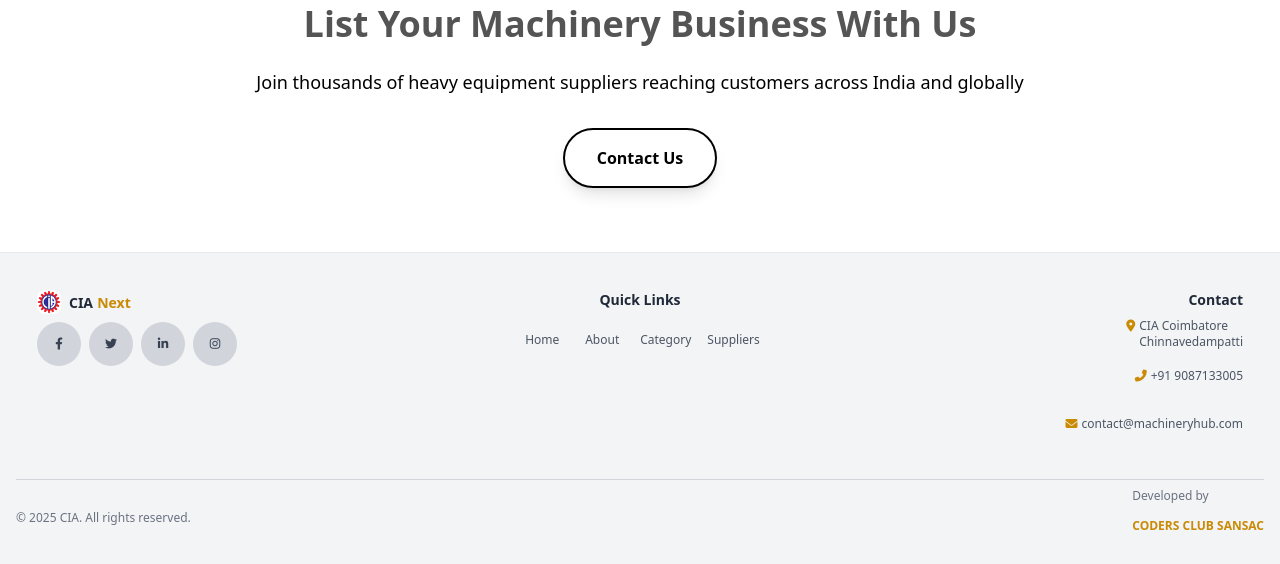
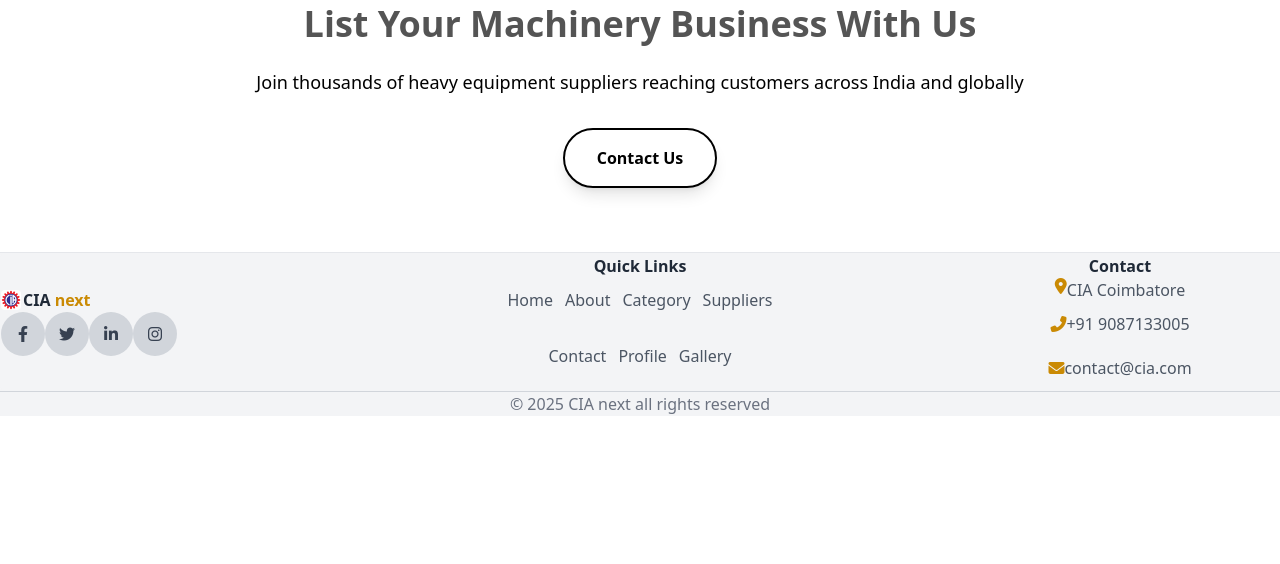
Before and after one commit to techspire01/ciadev, a Django app: page /about/ in a window 1280 px wide. Shown: the part 3851-4415 px from the top of the page. After the commit the page ends 4265 px from the top, so only its background shows below. Run offline with Django 5.2, Linux system fonts and the light colour scheme; data that the repository does not hold is empty; some libraries are stand-ins or nearby versions.

Commit message:
decrese the footer size and enhance the quick links footer.html

```diff
--- a/app/templates/footer.html
+++ b/app/templates/footer.html
@@ -1,107 +1,123 @@
 {% load static %}
 {% load custom_filters %}
 
-<footer class="bg-gray-100 text-gray-800 py-2 md:py-4 border-t border-gray-200">
-    <div class="container mx-auto px-2 md:px-4">
-      <div class="grid grid-cols-1 md:grid-cols-3 gap-2 md:gap-4">
+<footer class="bg-gray-100 text-gray-800 py-0.125 md:py-0.25 border-t border-gray-200">
+      <div class="grid grid-cols-1 md:grid-cols-4 gap-0.125 md:gap-0.25">
         <!-- Company Info -->
-        <div class="rounded-lg md:rounded-2xl p-2 md:p-5 border border-gray-100 text-center md:text-left">
-          <div class="flex items-center justify-center md:justify-start mb-1 md:mb-2">
+        <div class="rounded p-0.125 md:p-0.25 border border-gray-100 text-center md:text-left flex flex-col justify-center">
+          <div class="flex items-center justify-center md:justify-start mb-0.125 md:mb-0.25">
             <img
               src="{% static 'images/CIA logo.png' %}"
               alt="CIA MachineryHub logo"
-              class="h-4 md:h-6 w-4 md:w-6 mr-2 rounded-lg"
+              class="h-4 md:h-5 w-4 md:w-5 mr-0.5 rounded"
             />
             <div>
-              <span class="text-xs md:text-sm font-bold">CIA</span>
-              <span class="text-xs md:text-sm font-bold text-yellow-600">Next</span>
+              <span class="text-3xs md:text-2xs font-bold">CIA</span>
+              <span class="text-3xs md:text-2xs font-bold text-yellow-600">next</span>
             </div>
           </div>
-          <div class="flex justify-center md:justify-start space-x-1 md:space-x-2">
+          <div class="flex justify-center md:justify-start space-x-0.125 md:space-x-0.25">
             <a
               href="#"
-              class="w-4 h-4 md:w-6 md:h-6 bg-gray-300 hover:bg-yellow-500 text-gray-700 hover:text-white rounded-full flex items-center justify-center transition-all duration-300 text-xs"
-              ><i class="fab fa-facebook-f text-xs"></i
+              class="w-1.5 h-1.5 md:w-2 md:h-2 bg-gray-300 hover:bg-yellow-500 text-gray-700 hover:text-white rounded-full flex items-center justify-center transition-all duration-300 text-4xs"
+              ><i class="fab fa-facebook-f text-4xs"></i
             ></a>
             <a
               href="#"
-              class="w-4 h-4 md:w-6 md:h-6 bg-gray-300 hover:bg-yellow-500 text-gray-700 hover:text-white rounded-full flex items-center justify-center transition-all duration-300 text-xs"
-              ><i class="fab fa-twitter text-xs"></i
+              class="w-1.5 h-1.5 md:w-2 md:h-2 bg-gray-300 hover:bg-yellow-500 text-gray-700 hover:text-white rounded-full flex items-center justify-center transition-all duration-300 text-4xs"
+              ><i class="fab fa-twitter text-4xs"></i
             ></a>
             <a
               href="#"
-              class="w-4 h-4 md:w-6 md:h-6 bg-gray-300 hover:bg-yellow-500 text-gray-700 hover:text-white rounded-full flex items-center justify-center transition-all duration-300 text-xs"
-              ><i class="fab fa-linkedin-in text-xs"></i
+              class="w-1.5 h-1.5 md:w-2 md:h-2 bg-gray-300 hover:bg-yellow-500 text-gray-700 hover:text-white rounded-full flex items-center justify-center transition-all duration-300 text-4xs"
+              ><i class="fab fa-linkedin-in text-4xs"></i
             ></a>
             <a
               href="#"
-              class="w-4 h-4 md:w-6 md:h-6 bg-gray-300 hover:bg-yellow-500 text-gray-700 hover:text-white rounded-full flex items-center justify-center transition-all duration-300 text-xs"
-              ><i class="fab fa-instagram text-xs"></i
+              class="w-1.5 h-1.5 md:w-2 md:h-2 bg-gray-300 hover:bg-yellow-500 text-gray-700 hover:text-white rounded-full flex items-center justify-center transition-all duration-300 text-4xs"
+              ><i class="fab fa-instagram text-4xs"></i
             ></a>
           </div>
         </div>
 
         <!-- Quick Links -->
-        <div class="rounded-lg md:rounded-2xl p-2 md:p-5 border border-gray-100 text-center">
-          <h4 class="text-xs md:text-sm font-bold mb-1 md:mb-2 text-gray-800">Quick Links</h4>
-          <div class="flex justify-center space-x-2 md:space-x-4 flex-wrap">
+        <div class="rounded p-0.125 md:p-0.25 border border-gray-100 text-center md:col-span-2">
+          <h4 class="text-4xs md:text-3xs font-bold mb-0.125 text-gray-800">Quick Links</h4>
+          <div class="flex justify-center items-center gap-0.75 md:gap-1.5 flex-wrap">
             <a
               href="{% url 'index' %}"
-              class="text-gray-600 hover:text-yellow-600 transition-colors duration-300 text-xs"
+              class="text-gray-600 hover:text-yellow-600 transition-colors duration-300 text-4xs"
             >
               Home
             </a>
+            <span class="text-gray-400 text-4xs"> </span>
             <a
               href="{% url 'about' %}"
-              class="text-gray-600 hover:text-yellow-600 transition-colors duration-300 text-xs"
+              class="text-gray-600 hover:text-yellow-600 transition-colors duration-300 text-4xs"
             >
               About
             </a>
+            <span class="text-gray-400 text-4xs"></span>
             <a
               href="{% url 'category' %}"
-              class="text-gray-600 hover:text-yellow-600 transition-colors duration-300 text-xs"
+              class="text-gray-600 hover:text-yellow-600 transition-colors duration-300 text-4xs"
             >
               Category
             </a>
+            <span class="text-gray-400 text-4xs"></span>
             <a
               href="{% url 'suppliers' %}"
-              class="text-gray-600 hover:text-yellow-600 transition-colors duration-300 text-xs"
+              class="text-gray-600 hover:text-yellow-600 transition-colors duration-300 text-4xs"
             >
               Suppliers
+            </a>
+            <span class="w-full"></span>
+            <a
+              href="{% url 'contact' %}"
+              class="text-gray-600 hover:text-yellow-600 transition-colors duration-300 text-4xs"
+            >
+              Contact
+            </a>
+            <span class="text-gray-400 text-4xs"></span>
+            <a
+              href="{% url 'profile' %}"
+              class="text-gray-600 hover:text-yellow-600 transition-colors duration-300 text-4xs"
+            >
+              Profile
+            </a>
+            <span class="text-gray-400 text-4xs"></span>
+            <a
+              href="{% url 'photo_gallery' %}"
+              class="text-gray-600 hover:text-yellow-600 transition-colors duration-300 text-4xs"
+            >
+              Gallery
             </a>
           </div>
         </div>
 
-            <!-- Contact Info -->
-            <div class="rounded-lg md:rounded-2xl p-2 md:p-5 border border-gray-100 text-center md:text-right">
-              <h4 class="text-xs md:text-sm font-bold mb-1 md:mb-2 text-gray-800">Contact</h4>
-              <div class="space-y-0.5 md:space-y-1">
-                <div class="flex items-start justify-center md:justify-end text-xs">
-                  <i class="fas fa-map-marker-alt text-yellow-600 mr-1 mt-0.5 flex-shrink-0"></i>
-                  <span class="text-gray-600 text-left text-xs">CIA Coimbatore<br>Chinnavedampatti</span>
-                </div>
-                <div class="flex items-center justify-center md:justify-end text-xs">
-                  <i class="fas fa-phone-alt text-yellow-600 mr-1 flex-shrink-0"></i>
-                  <a href="tel:+919087133005" class="text-gray-600 hover:text-yellow-600 transition-colors duration-300 text-xs">+91 9087133005</a>
-                </div>
-                <div class="flex items-center justify-center md:justify-end text-xs">
-                  <i class="fas fa-envelope text-yellow-600 mr-1 flex-shrink-0"></i>
-                  <a href="mailto:contact@machineryhub.com" class="text-gray-600 hover:text-yellow-600 transition-colors duration-300 text-xs truncate">contact@machineryhub.com</a>
-                </div>
-              </div>
+        <!-- Contact Info -->
+        <div class="rounded p-0.125 md:p-0.25 border border-gray-100 text-center md:text-center">
+          <h4 class="text-4xs md:text-3xs font-bold mb-0.125 text-gray-800">Contact</h4>
+          <div class="space-y-0.05 md:space-y-0.06 text-4xs">
+            <div class="flex items-start justify-center text-4xs">
+              <i class="fas fa-map-marker-alt text-yellow-600 mr-0.125 mt-0.0625 flex-shrink-0 text-4xs"></i>
+              <span class="text-gray-600 text-4xs">CIA Coimbatore</span>
             </div>
-      </div>
-
-      <!-- Bottom Section -->
-      <div class="border-t border-gray-300 mt-1 md:mt-3 pt-1 md:pt-2">
-        <div class="flex flex-col md:flex-row justify-between items-center text-gray-500 text-xs gap-1">
-          <div>
-            <p class="text-xs">© 2025 CIA. All rights reserved.</p>
-          </div>
-          <div class="hidden md:block">
-            <p class="text-xs">Developed by <a href="https://www.sankara.ac.in/science-and-commerce/" target="_blank" class="text-yellow-600 hover:text-yellow-700 font-semibold transition-colors duration-300">CODERS CLUB SANSAC</a></p>
+            <div class="flex items-center justify-center text-4xs">
+              <i class="fas fa-phone-alt text-yellow-600 mr-0.125 mt-0.0625 flex-shrink-0 text-4xs"></i>
+              <a href="tel:+919087133005" class="text-gray-600 hover:text-yellow-600 transition-colors duration-300 text-4xs">+91 9087133005</a>
+            </div>
+            <div class="flex items-center justify-center text-4xs">
+              <i class="fas fa-envelope text-yellow-600 mr-0.125 flex-shrink-0 text-4xs"></i>
+              <a href="mailto:contact@machineryhub.com" class="text-gray-600 hover:text-yellow-600 transition-colors duration-300 text-4xs truncate">contact@cia.com</a>
+            </div>
           </div>
         </div>
       </div>
+
+      <!-- Copyright Bottom Center -->
+      <div class="border-t border-gray-300 mt-0.125 md:mt-0.25 pt-0.0625 md:pt-0.125 text-center">
+        <p class="text-4xs text-gray-500 whitespace-nowrap">© 2025 CIA next all rights reserved
+      </div>
     </div>
 </footer>
```
